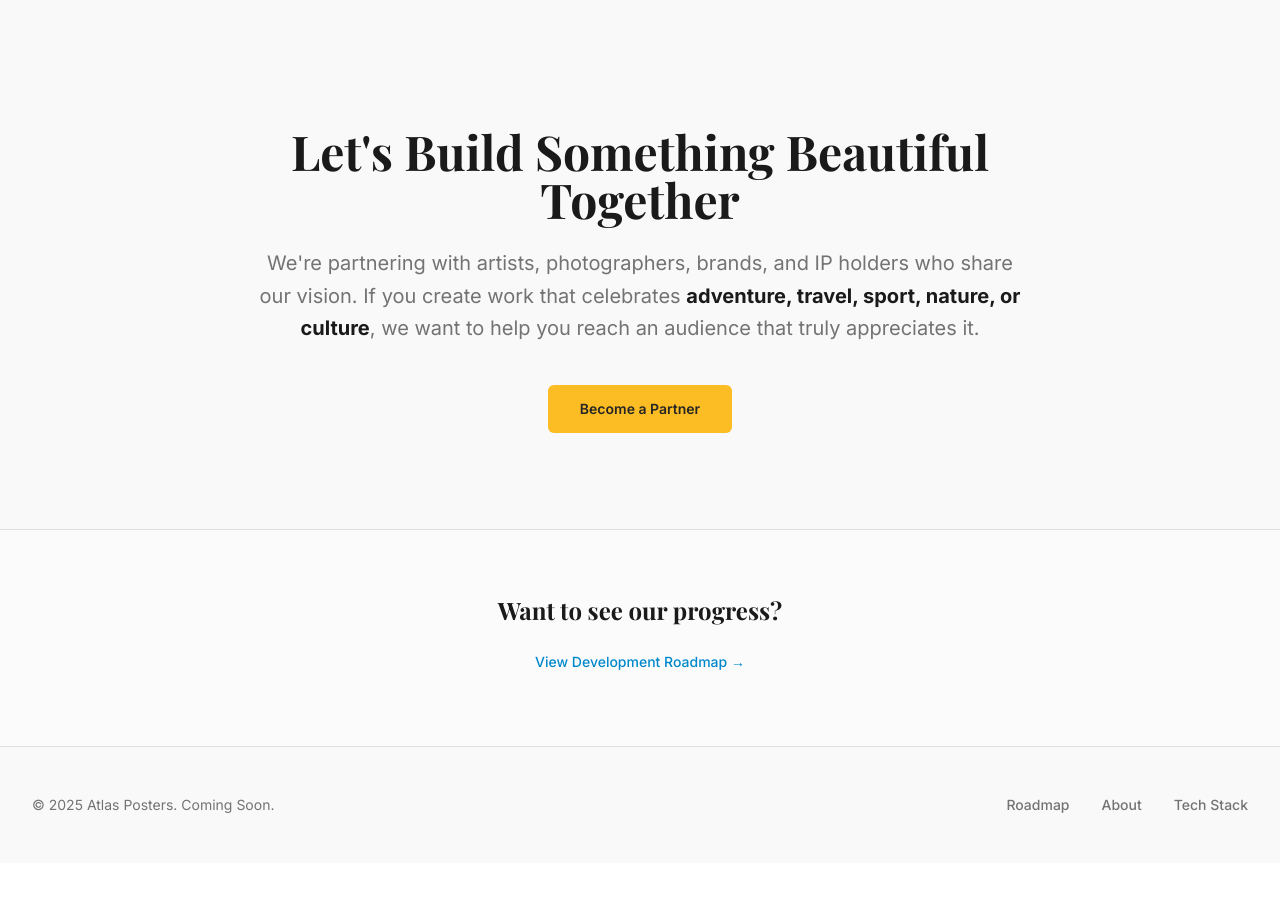
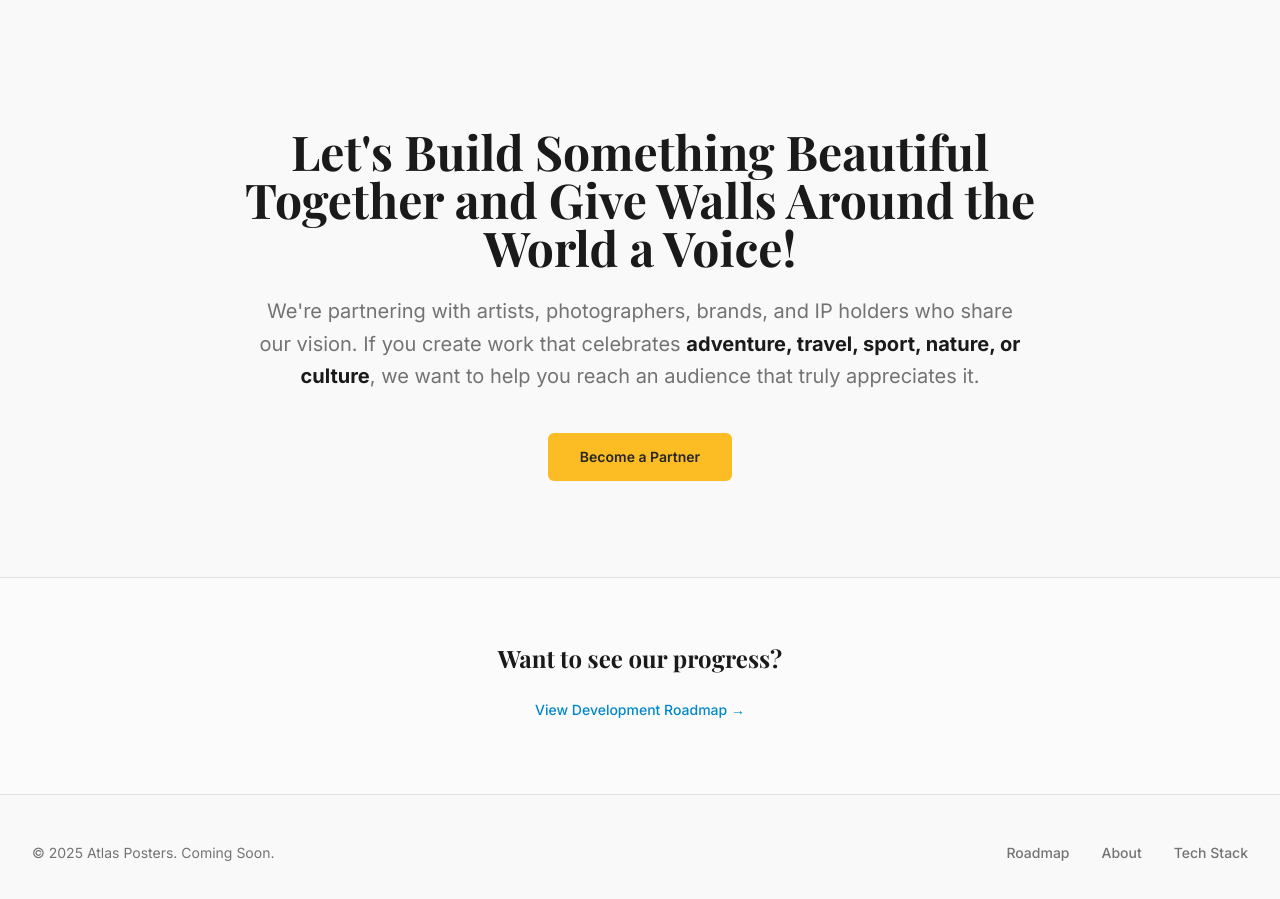
Before and after one commit to jeremycastro/atlasposters-857f32f2, a React (Vite) app: page / in a window 1280 px wide. Shown: the part 1620-2519 px from the top of the page. Before the commit the page ends 2483 px from the top, so only its background shows below. Built offline with nearby package versions, Linux system fonts and the light colour scheme; the HTML template or start-up script is replaced by a standard one; a web font is replaced by a local one.

Commit message:
Update CTA heading text
Change the Partner CTA section heading from "Let's Build Something Beautiful Together" to "Let's Build Something Beautiful Together and Give Walls Around the World a Voice!" in src/pages/Index.tsx.

```diff
--- a/src/pages/Index.tsx
+++ b/src/pages/Index.tsx
@@ -215,7 +215,7 @@ const Index = () => {
         <div className="container max-w-4xl">
           <div className="text-center space-y-6">
             <h2 className="text-4xl md:text-5xl font-bold">
-              Let's Build Something Beautiful Together
+              Let's Build Something Beautiful Together and Give Walls Around the World a Voice!
             </h2>
             <p className="text-xl text-muted-foreground max-w-3xl mx-auto leading-relaxed">
               We're partnering with artists, photographers, brands, and IP holders who share our vision.
```
